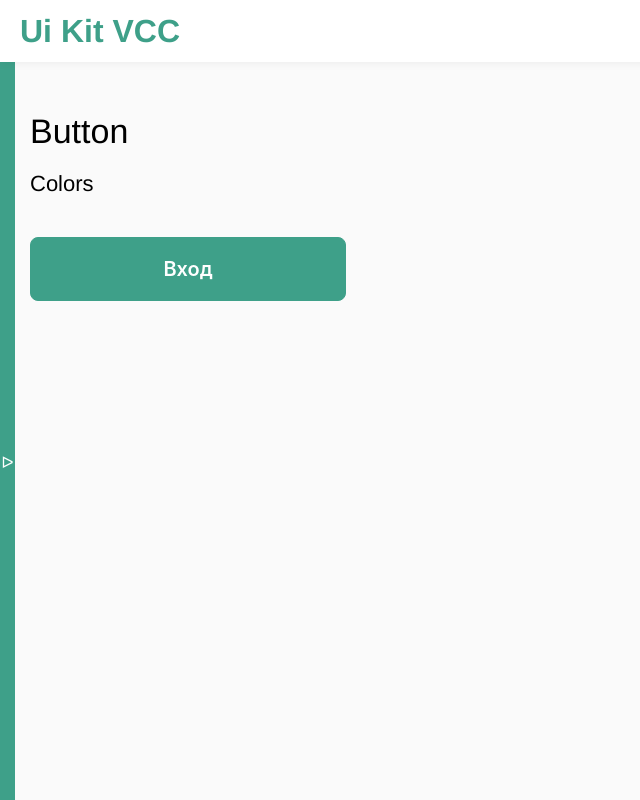
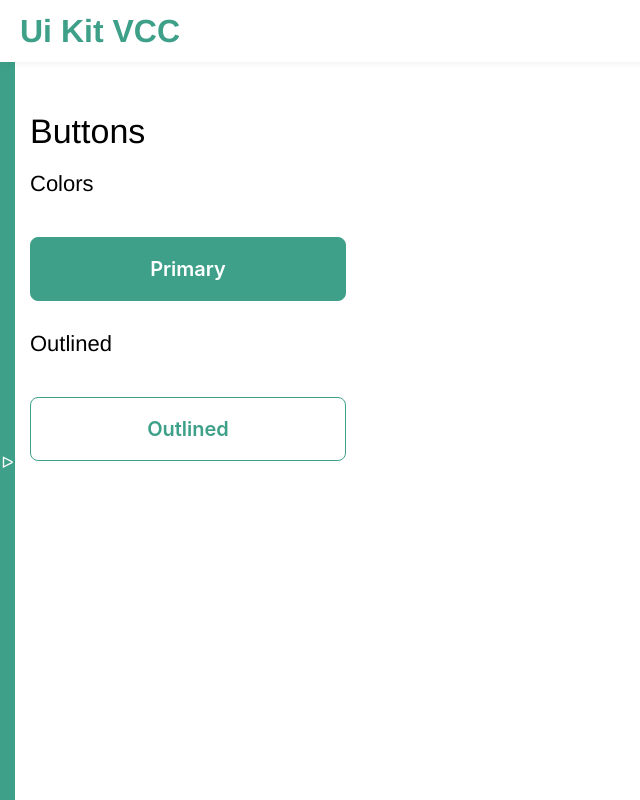
Before and after one commit to nikboxinbox/ui_kit, a Vue app: page /button in a window 1280 px wide. Shown: the whole page, without its empty margins (0-640 px from the left). Built offline with nearby package versions, Linux system fonts and the light colour scheme.

Commit message:
+ btns primary & primary outline

```diff
--- a/src/components/Button.vue
+++ b/src/components/Button.vue
@@ -1,17 +1,31 @@
 <script setup lang="ts">
-defineProps({
+const props = defineProps({
   label: {
     type: String,
     default: "Button",
   },
   color: {
+    type: String,
     default: "primary",
+  },
+  disabled: {
+    type: String,
+    default: false,
+  },
+  outlined: {
+    type: String,
+    default: false,
   },
 });
 </script>
 
 <template lang="pug">
-button(:class="['btn', `btn_${color}`]") Вход
+
+button(
+  :class="['btn', `btn_${color}`,{[`btn_${color}_outlined`]: outlined}]"
+  :style="variables"
+  ) {{label}}
+
 </template>
 
 <style lang="scss" scoped>
@@ -29,7 +43,7 @@ button(:class="['btn', `btn_${color}`]") Вход
   transition: 0.2s;
 
   color: white;
-  font-family: Inter;
+  font-family: Inter, sans-serif;
   font-size: 20px;
   font-weight: 600;
   line-height: 24px;
@@ -43,6 +57,17 @@ button(:class="['btn', `btn_${color}`]") Вход
     &:active {
       background: $primary-active;
     }
+
+    &_outlined {
+      background: transparent;
+      color: $primary;
+      &:hover {
+        background: $neutral-50;
+      }
+      &:active {
+        background: $secondary;
+      }
+    }
   }
 }
 </style>
--- a/src/styles/global.scss
+++ b/src/styles/global.scss
@@ -19,7 +19,7 @@
 }
 
 body {
-  background: #fafafa;
+  background: white;
   margin: 0;
 }
 
--- a/src/styles/variables.scss
+++ b/src/styles/variables.scss
@@ -1,3 +1,7 @@
 $primary: #3ea089;
 $primary-hover: #127c63;
 $primary-active: #0b6651;
+
+$secondary: #e3fdf8;
+
+$neutral-50: #f8fafc;
--- a/src/views/ButtonPage.vue
+++ b/src/views/ButtonPage.vue
@@ -3,10 +3,17 @@ import Button from "@/components/Button.vue";
 </script>
 
 <template lang="pug">
-h1.heading-1 Button
+h1.heading-1 Buttons
 h1.heading-2 Colors
 .line
 Button(label="Primary")
+
+h1.heading-2 Outlined
+.line
+Button(
+  label="Outlined"
+  :outlined="true"
+  )
 </template>
 <style lang="scss">
 .line {
```
